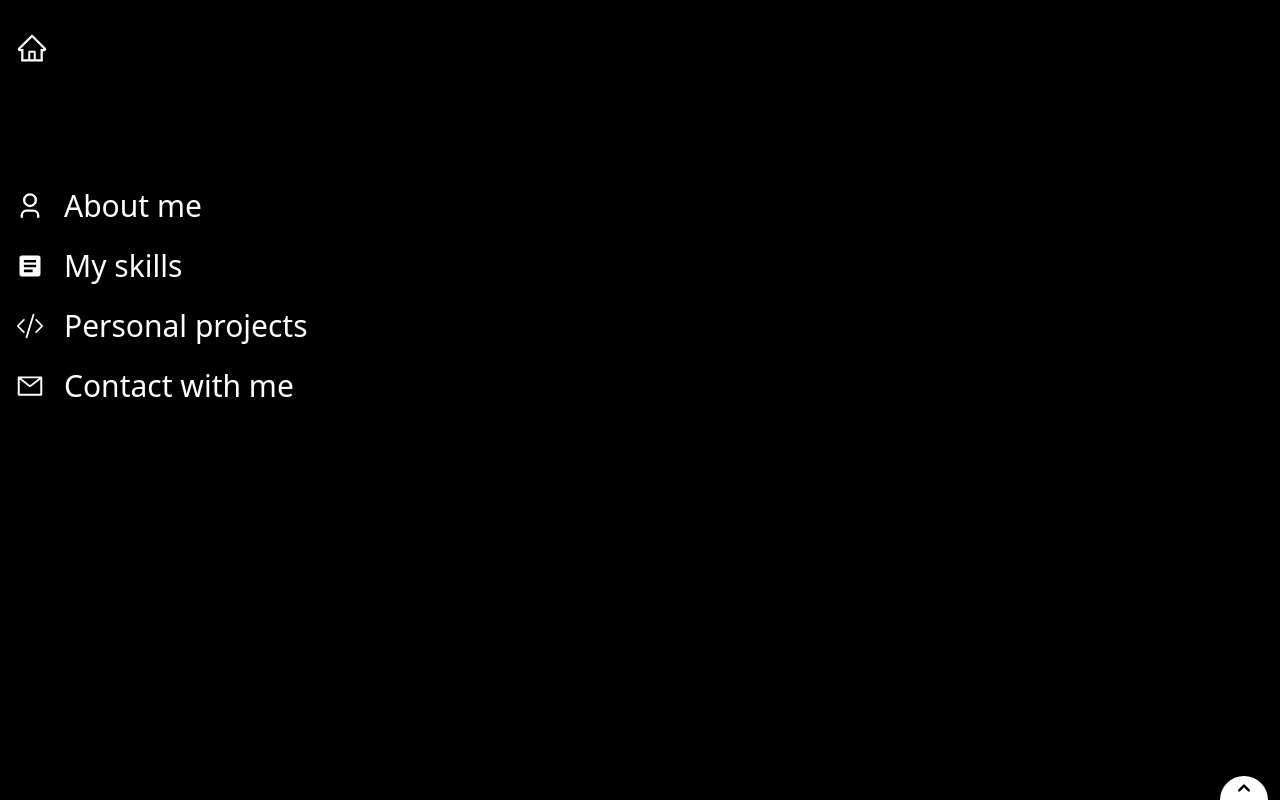
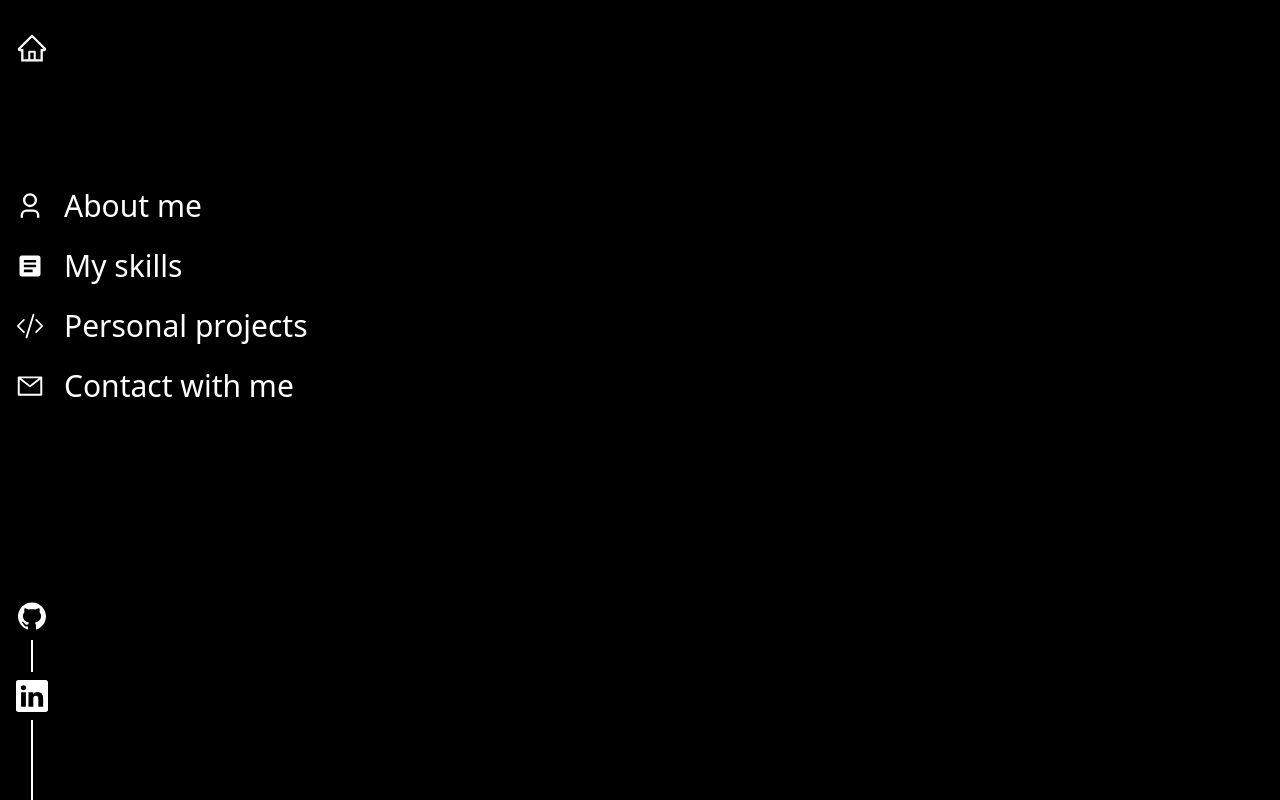
Before and after one commit to wojciech2000/portfolio-v2, a React (Create React App) app: page / in a window 1280 px wide. Built offline with nearby package versions, Linux system fonts and the light colour scheme.

Commit message:
social links on desktop

```diff
--- a/src/components/header/socialLinks/SocialLinks.component.tsx
+++ b/src/components/header/socialLinks/SocialLinks.component.tsx
@@ -5,7 +5,7 @@ import clsx from "clsx";
 
 import useToggle from "utilities/hooks/useToggle.hook";
 
-const ICON_CLASSES = "text-white w-10 h-10";
+const ICON_CLASSES = "text-white w-10 h-10 md:w-8 md:h-8";
 const socialMedias = [
   {
     icon: <AiFillGithub className={ICON_CLASSES} />,
@@ -21,27 +21,37 @@ const SocialLinks = () => {
   const [isOpen, toggleOpen] = useToggle(false);
 
   return (
-    <div className="fixed bottom-0 right-mobile-spacing z-50">
+    <div className="fixed bottom-0 right-mobile-spacing z-50 md:static">
       <div
         className={clsx(
-          "duration-200 transform transition-transform",
+          "duration-200 transform transition-transform md:translate-y-0",
           `translate-y-${isOpen ? "0" : "full"}`,
         )}
       >
-        {socialMedias.map(({ icon, link }, index, arr) => (
-          <div key={index} className="flex flex-col justify-center items-center mb-2">
-            <a href={link} target="_blank">
-              <button className="mb-2">{icon}</button>
-            </a>
+        {socialMedias.map(({ icon, link }, index, arr) => {
+          const isLast = index === arr.length - 1;
 
-            <div className={clsx("w-0.5 bg-white", index === arr.length - 1 ? "h-20" : "h-8")} />
-          </div>
-        ))}
+          return (
+            <div
+              key={index}
+              className={clsx(
+                "flex flex-col justify-center items-center mb-2",
+                isLast && "md:mb-0",
+              )}
+            >
+              <a href={link} target="_blank">
+                <button className="mb-2">{icon}</button>
+              </a>
+
+              <div className={clsx("w-0.5 bg-white", isLast ? "h-20" : "h-8")} />
+            </div>
+          );
+        })}
       </div>
 
       <button
         onClick={toggleOpen}
-        className="absolute bottom-0 left-1/2 transform transition-transform translate-y-1/2 -translate-x-1/2 w-12 h-12 bg-white rounded-full"
+        className="absolute bottom-0 left-1/2 transform transition-transform translate-y-1/2 -translate-x-1/2 w-12 h-12 bg-white rounded-full md:hidden"
       >
         <HiChevronUp
           className={clsx(
--- a/src/utilities/hooks/useToggle.hook.ts
+++ b/src/utilities/hooks/useToggle.hook.ts
@@ -1,11 +1,18 @@
-import { useState } from "react";
+import { useState, useEffect } from "react";
+import { useIsMobile } from "./useIsMobile.hook";
 
 export default (defaultValue: boolean): [boolean, () => void] => {
   const [value, setValue] = useState(defaultValue);
+  const { isMobile } = useIsMobile();
 
   const toggleValue = (value?: boolean) => {
     setValue(currentValue => (typeof value === "boolean" ? value : !currentValue));
   };
 
+  // reset state on resize between mobile and desktop
+  useEffect(() => {
+    setValue(defaultValue);
+  }, [isMobile]);
+
   return [value, toggleValue];
 };
```
